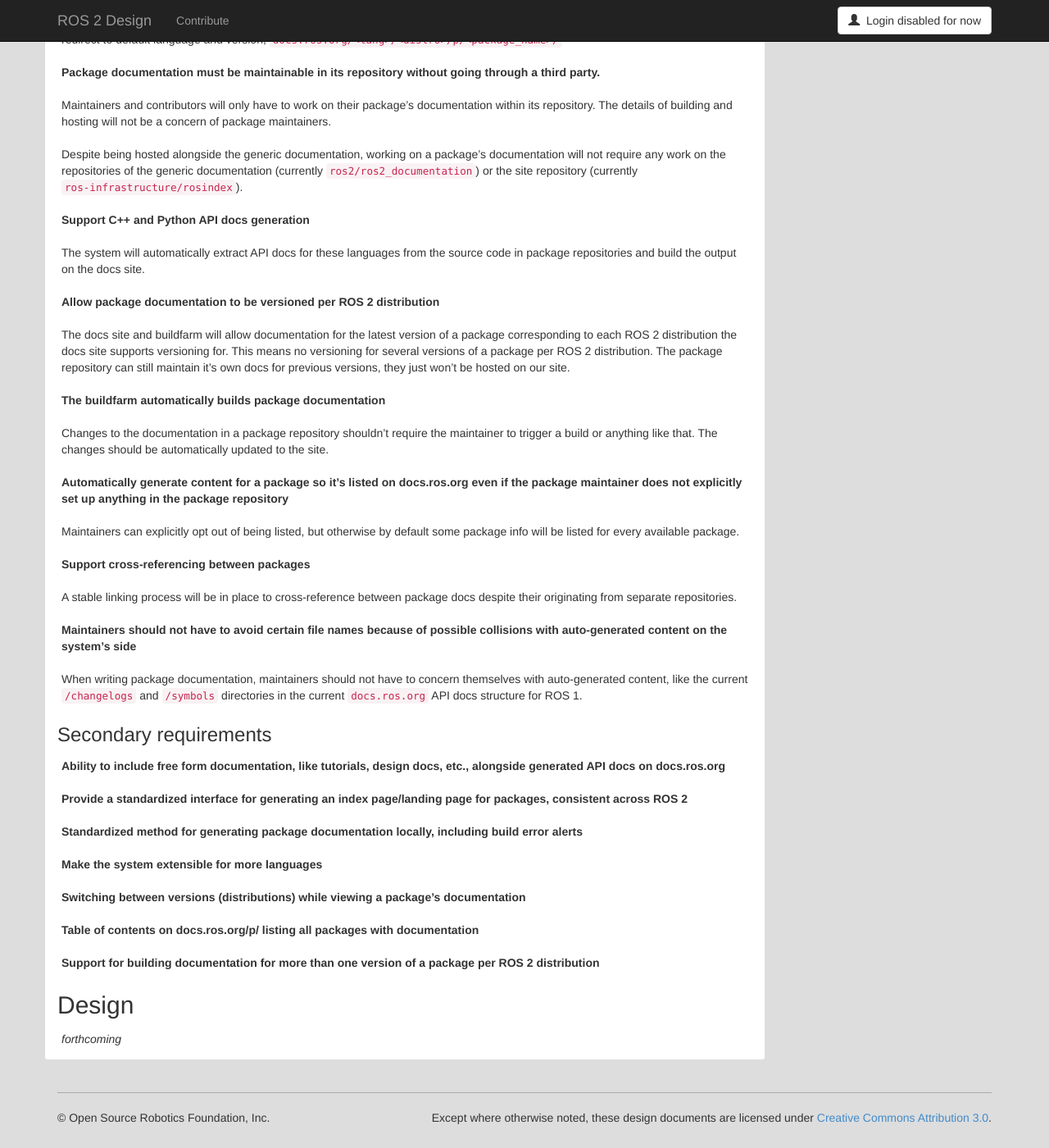
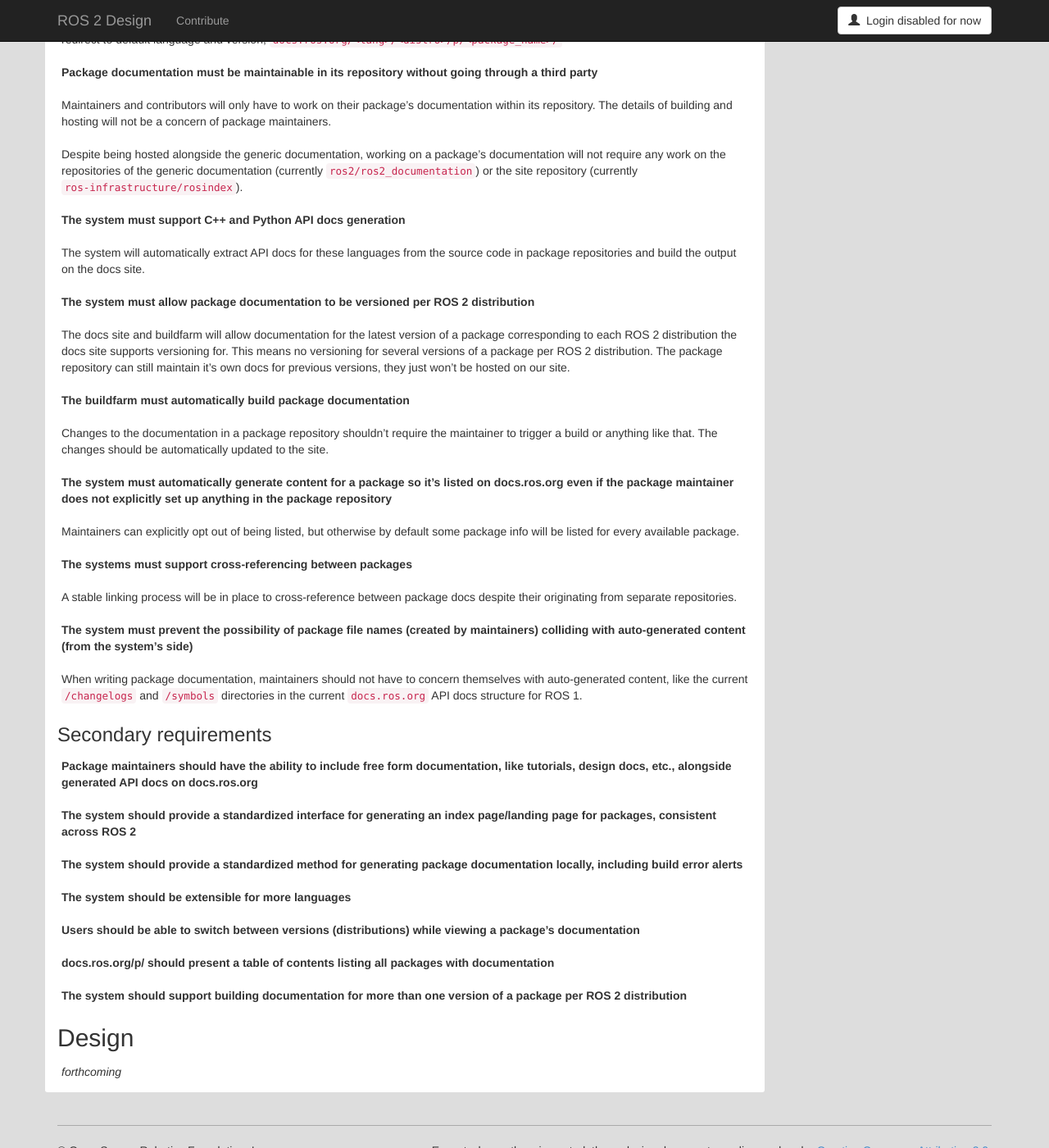
Before and after one commit to ros2/design, a Jekyll site: the page built from articles/per_package_documentation.md, in a window 1280 px wide and 1400 px high, scrolled down 1060 px. Shown: the whole window at 82% size. Built offline with Jekyll 4.4.1, drawn with Linux system fonts in a browser that asks for light colours; nearby versions of some CDN libraries.

Commit message:
normalize requirement language
Signed-off-by: maryaB-osr <marya@openrobotics.org>

```diff
--- a/articles/per_package_documentation.md
+++ b/articles/per_package_documentation.md
@@ -56,55 +56,55 @@
 
 Every package's "home page" should be reachable with minimal effort by the scheme `docs.ros.org/p/<package_name>/`, which will redirect to default language and version, `docs.ros.org/<lang>/<distro>/p/<package_name>/`
 
-**Package documentation must be maintainable in its repository without going through a third party.**
+**Package documentation must be maintainable in its repository without going through a third party**
 
 Maintainers and contributors will only have to work on their package's documentation within its repository.
 The details of building and hosting will not be a concern of package maintainers.
 
 Despite being hosted alongside the generic documentation, working on a package's documentation will not require any work on the repositories of the generic documentation (currently `ros2/ros2_documentation`) or the site repository (currently `ros-infrastructure/rosindex`).
 
-**Support C++ and Python API docs generation**
+**The system must support C++ and Python API docs generation**
 
 The system will automatically extract API docs for these languages from the source code in package repositories and build the output on the docs site.
 
-**Allow package documentation to be versioned per ROS 2 distribution**
+**The system must allow package documentation to be versioned per ROS 2 distribution**
 
 The docs site and buildfarm will allow documentation for the latest version of a package corresponding to each ROS 2 distribution the docs site supports versioning for.
 This means no versioning for several versions of a package per ROS 2 distribution.
 The package repository can still maintain it's own docs for previous versions, they just won't be hosted on our site.
 
-**The buildfarm automatically builds package documentation**
+**The buildfarm must automatically build package documentation**
 
 Changes to the documentation in a package repository shouldn't require the maintainer to trigger a build or anything like that.
 The changes should be automatically updated to the site.
 
-**Automatically generate content for a package so it's listed on docs.ros.org even if the package maintainer does not explicitly set up anything in the package repository**
+**The system must automatically generate content for a package so it's listed on docs.ros.org even if the package maintainer does not explicitly set up anything in the package repository**
 
 Maintainers can explicitly opt out of being listed, but otherwise by default some package info will be listed for every available package.
 
-**Support cross-referencing between packages**
+**The systems must support cross-referencing between packages**
 
 A stable linking process will be in place to cross-reference between package docs despite their originating from separate repositories.
 
-**Maintainers should not have to avoid certain file names because of possible collisions with auto-generated content on the system's side**
+**The system must prevent the possibility of package file names (created by maintainers) colliding with auto-generated content (from the system's side)**
 
 When writing package documentation, maintainers should not have to concern themselves with auto-generated content, like the current `/changelogs` and `/symbols` directories in the current `docs.ros.org` API docs structure for ROS 1.
 
 ### Secondary requirements
 
-**Ability to include free form documentation, like tutorials, design docs, etc., alongside generated API docs on docs.ros.org**
+**Package maintainers should have the ability to include free form documentation, like tutorials, design docs, etc., alongside generated API docs on docs.ros.org**
 
-**Provide a standardized interface for generating an index page/landing page for packages, consistent across ROS 2**
+**The system should provide a standardized interface for generating an index page/landing page for packages, consistent across ROS 2**
 
-**Standardized method for generating package documentation locally, including build error alerts**
+**The system should provide a standardized method for generating package documentation locally, including build error alerts**
 
-**Make the system extensible for more languages**
+**The system should be extensible for more languages**
 
-**Switching between versions (distributions) while viewing a package's documentation**
+**Users should be able to switch between versions (distributions) while viewing a package's documentation**
 
-**Table of contents on docs.ros.org/p/ listing all packages with documentation**
+**docs.ros.org/p/ should present a table of contents listing all packages with documentation**
 
-**Support for building documentation for more than one version of a package per ROS 2 distribution**
+**The system should support building documentation for more than one version of a package per ROS 2 distribution**
 
 
 ## Design
```
